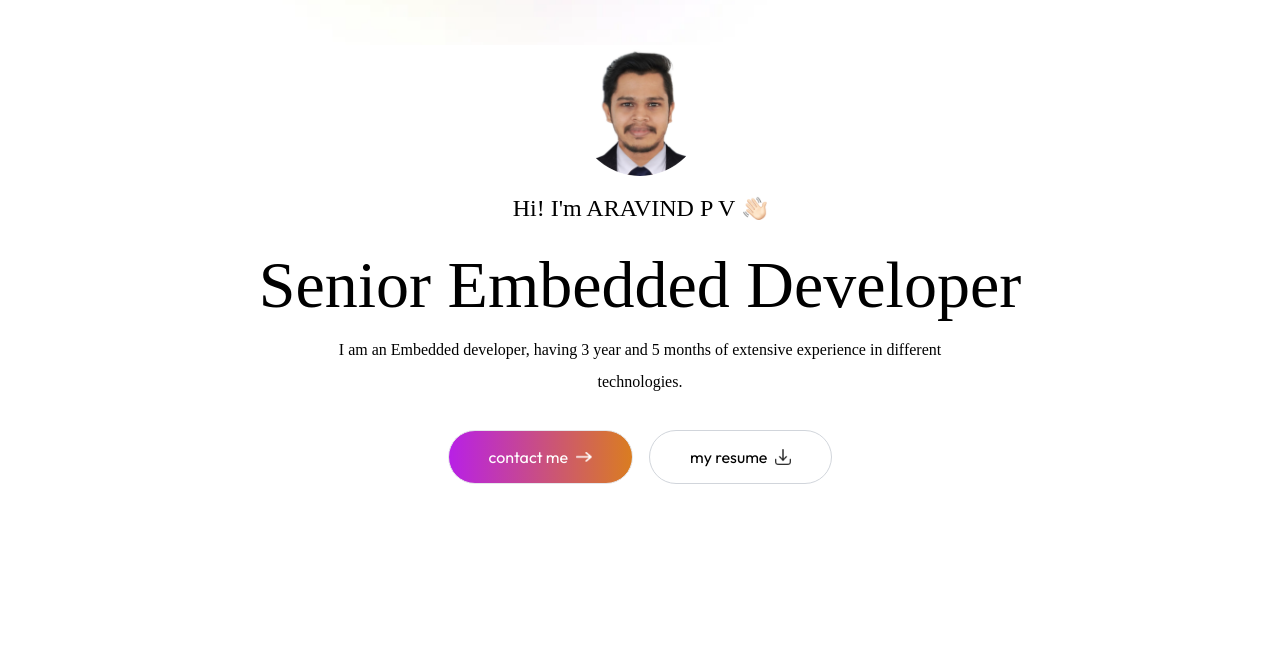
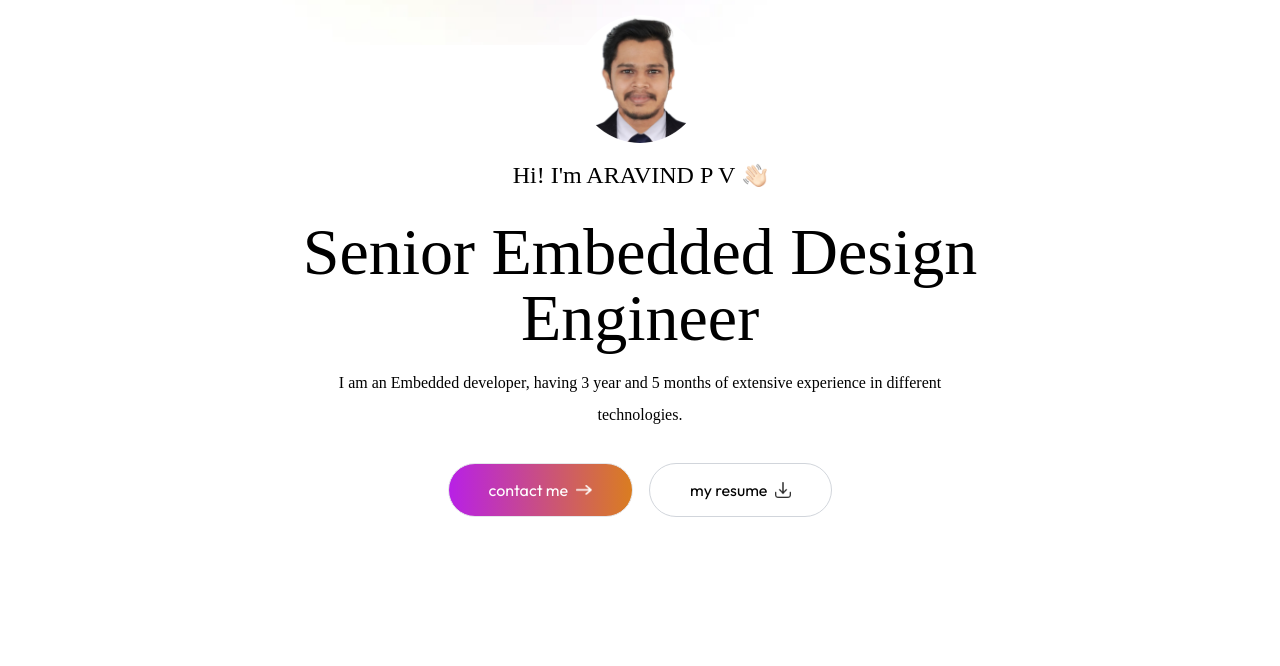
Before and after one commit to aravind-warrier/aravind_warrier.github.io, a website: page index.html in a window 1280 px wide. Shown: the part 134-800 px from the top of the page. Drawn offline with Linux system fonts and the light colour scheme; a web font is replaced by a local one.

Commit message:
second commit

```diff
--- a/index.html
+++ b/index.html
@@ -78,7 +78,7 @@
             Hi! I&apos;m ARAVIND P V
             <img src="./assets/hand-icon.png" alt="" class="w-6 mb-1" />
         </h3>
-        <h1 class="text-3xl sm:text-6xl lg:text-[66px] font-Ovo">Senior Embedded Developer</h1>
+        <h1 class="text-3xl sm:text-6xl lg:text-[66px] font-Ovo">Senior Embedded Design Engineer</h1>
         <p class="max-w-2xl mx-auto font-Ovo">I am an Embedded developer, having 3 year and 5 months of extensive experience in different technologies.</p>
 
         <div class="flex flex-col sm:flex-row items-center gap-4 mt-4">
```
